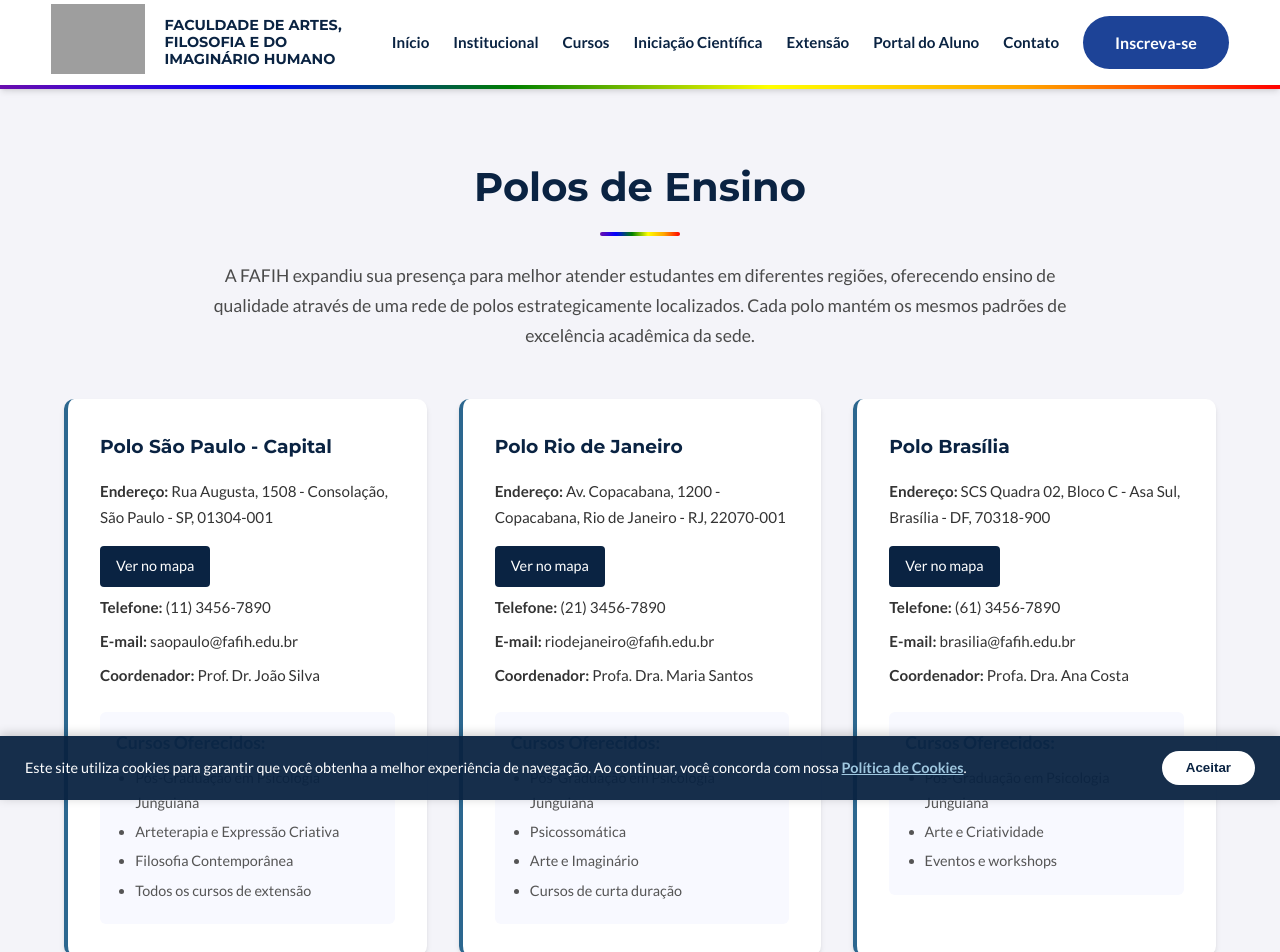
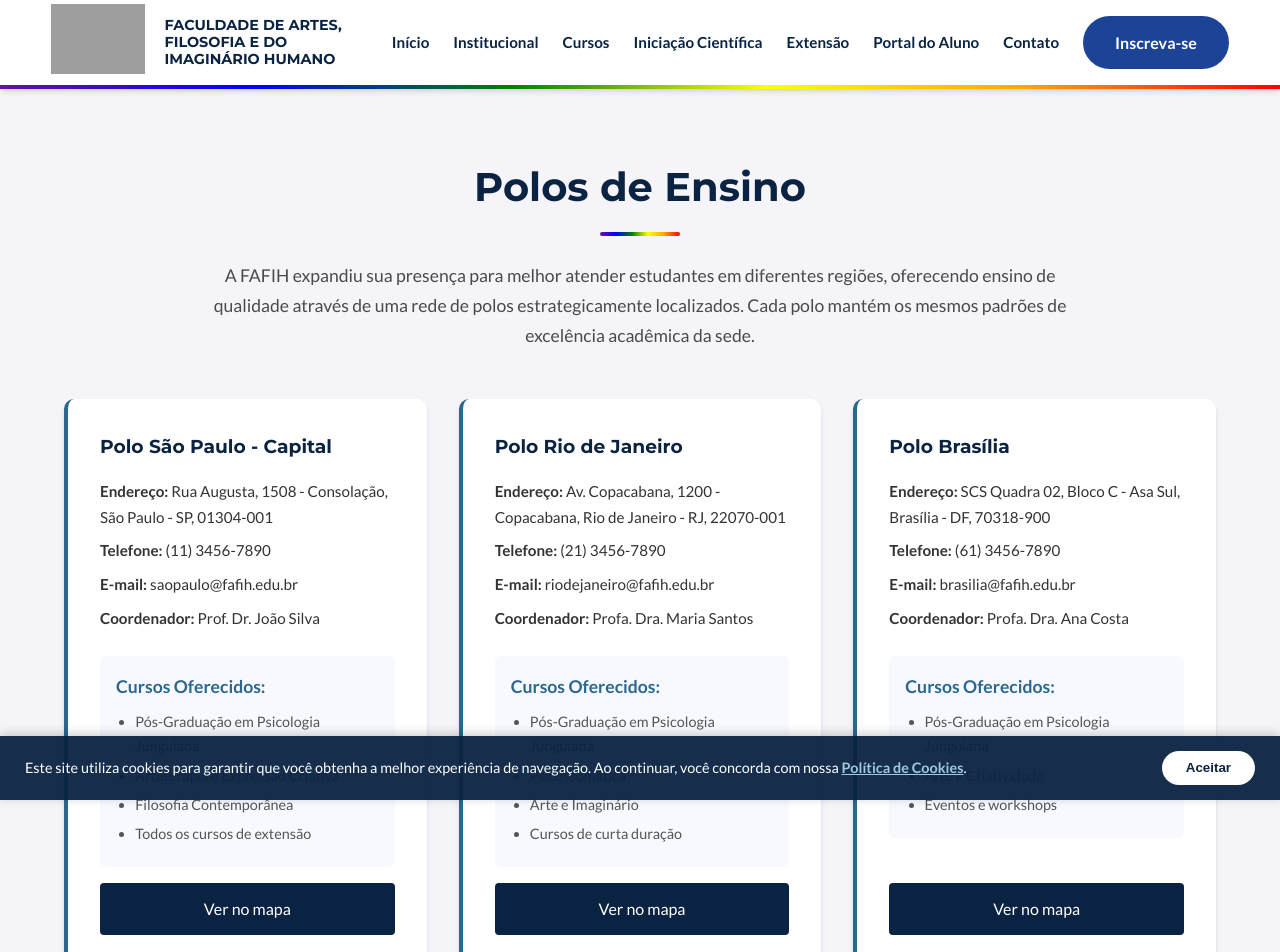
Before and after one commit to sudamar/fafih-completo, a React (Vite) app: page /polos in a window 1280 px wide. Shown: the top 952 px of the page. Built offline with nearby package versions, Linux system fonts and the light colour scheme; grey boxes are pictures that could not be loaded.

Commit message:
ajuste de polos

```diff
--- a/src/components/polos/PolosContent.jsx
+++ b/src/components/polos/PolosContent.jsx
@@ -62,19 +62,12 @@ const PolosContent = () => {
         <div className="info-cards">
           {polos.map((polo) => (
             <div className="info-card" key={polo.name}>
+              <div>
                 <h3>{polo.name}</h3>
                 <div className="polo-info">
                   <p>
                     <strong>Endereço:</strong> {polo.address}
                   </p>
-                <a
-                  href={getMapsUrl(polo.address)}
-                  target="_blank"
-                  rel="noopener noreferrer"
-                  className="map-button"
-                >
-                  Ver no mapa
-                </a>
                   <p>
                     <strong>Telefone:</strong> {polo.phone}
                   </p>
@@ -93,6 +86,15 @@ const PolosContent = () => {
                     ))}
                   </ul>
                 </div>
+              </div>
+              <a
+                href={getMapsUrl(polo.address)}
+                target="_blank"
+                rel="noopener noreferrer"
+                className="map-button"
+              >
+                Ver no mapa
+              </a>
             </div>
           ))}
         </div>
@@ -126,6 +128,12 @@ const PolosContent = () => {
       </div>
 
       <style jsx>{`
+        .info-card {
+          display: flex;
+          flex-direction: column;
+          justify-content: space-between;
+        }
+
         .polo-info {
           margin-bottom: 1.5rem;
         }
@@ -136,14 +144,15 @@ const PolosContent = () => {
         }
 
         .map-button {
-          display: inline-block;
+          display: block;
           background-color: var(--primary-color);
           color: white;
-          padding: 0.5rem 1rem;
+          padding: 0.75rem 1rem;
           border-radius: 4px;
           text-decoration: none;
-          margin-top: 0.5rem;
-          font-size: 0.9rem;
+          margin-top: 1rem;
+          font-size: 1rem;
+          text-align: center;
           transition: background-color 0.3s;
         }
 
```
Lines whose indentation alone changed are shown as unchanged.
